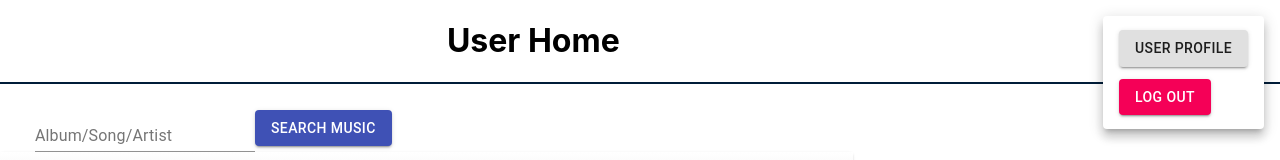
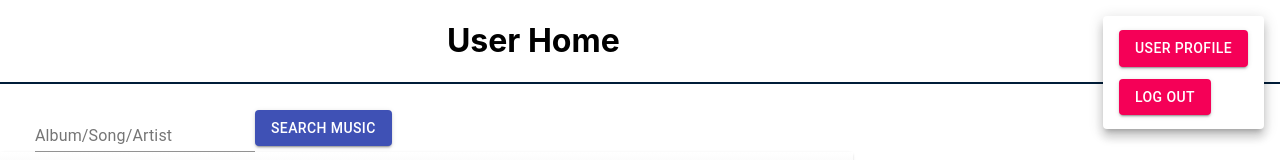
Before and after one commit to JMantis0/MusicApp, a React (Create React App) app in the folder client/: page /user_home in a window 1280 px wide. Both pictures are taken after a click on the button "MENU". Shown: the top 160 px of the page. Built offline with nearby package versions, Linux system fonts and the light colour scheme; no server answers.

Commit message:
UserProfile.tsx change button color

```diff
--- a/client/src/components/UserProfile.tsx
+++ b/client/src/components/UserProfile.tsx
@@ -67,7 +67,7 @@ const UserProfile = () => {
 
     return (
         <div>
-            <Button aria-controls="simple-menu" aria-haspopup="true" onClick={handleClick}>
+            <Button aria-controls="simple-menu" aria-haspopup="true" variant="contained" color="primary" onClick={handleClick}>
                 Menu
             </Button>
             <Menu
@@ -78,7 +78,7 @@ const UserProfile = () => {
                 onClose={handleClose}
             >
                 <MenuItem>
-                <Button variant="contained" onClick={showProfile}>
+                <Button variant="contained" color="secondary" onClick={showProfile}>
                     User Profile
                 </Button>
                 </MenuItem>
```
